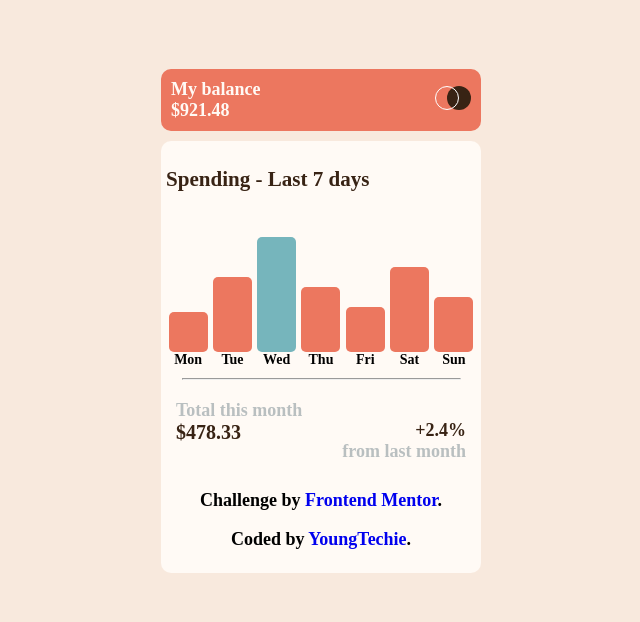
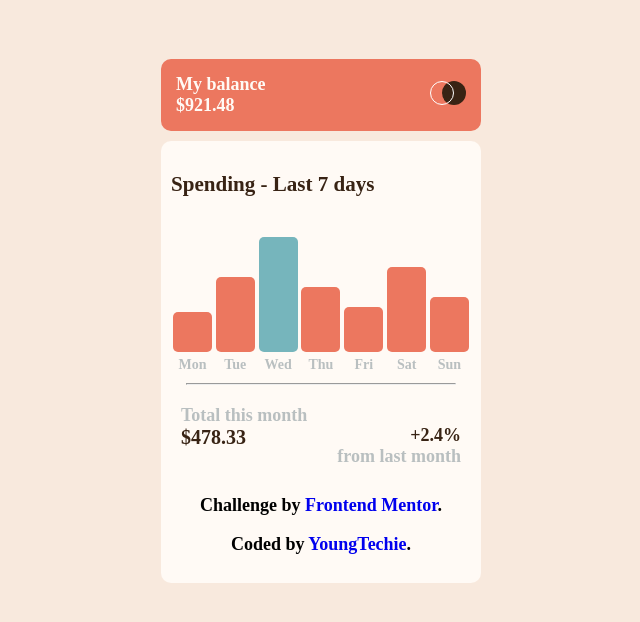
Before and after one commit to Youngtechie/Frontend-Mentor-Expenses-chart-component, a plain HTML site: page index.html in a window 1280 px wide. Shown: the whole page, without its empty margins (319-959 px from the left). Drawn offline with Linux system fonts and the light colour scheme.

Commit message:
Index.html

```diff
--- a/index.html
+++ b/index.html
@@ -38,7 +38,7 @@
 				display: flex;
 				flex-flow: row wrap;
 				background-color: hsl(10, 79%, 65%);
-				padding: 10px;
+				padding: 15px;
 				justify-content: space-between;
 				align-items: center;
 				border-radius: 10px;
@@ -55,7 +55,7 @@
 				margin-top: 10px;
 				background-color: hsl(33, 100%, 98%);
 				border-radius: 10px;
-				padding: 5px;
+				padding: 10px;
 			}
 			.days_bars{
 				display: flex;
@@ -63,6 +63,13 @@
 				font-size: 14px;
 				justify-content: space-around;
 				height: 155px;
+			}
+			.days{
+				 color: hsl(189, 5%, 74%);
+				 padding-top: 5px;
+			}
+			.days:hover{
+				 color: black;
 			}
 			.day_bar{
 				text-align: center;
@@ -144,7 +151,7 @@
 				text-decoration: underline;
 			}
 			.white{
-          		color: hsl(189, 5%, 74%);
+				color: hsl(189, 5%, 74%);
 			}
 			.white:hover {
 				color: black;
```
